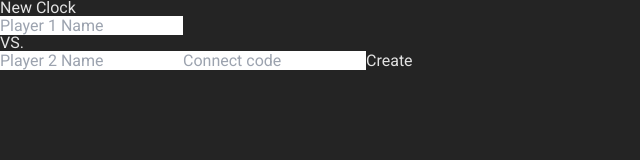
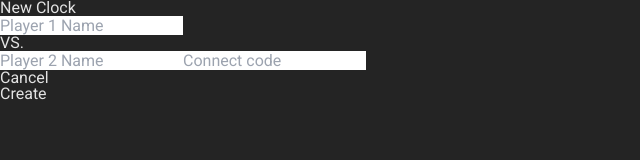
Before and after one commit to aaluzzi/shot-clock, a React (Vite) app: page / in a window 1280 px wide. Both pictures are taken after typing "Sample" into the empty fields and a click on the button "Create Clock". Shown: the top 160 px of the page, without its empty margins (0-640 px from the left). Built offline with nearby package versions, Linux system fonts and the light colour scheme.

Commit message:
Add cancel button and input max lengths to input form

```diff
--- a/src/App.jsx
+++ b/src/App.jsx
@@ -54,7 +54,6 @@ function App() {
 
       socket.on('receive-data', initialData => {
         setInitialData(initialData);
-        console.log(initialData);
       });
 
       return () => {
@@ -70,7 +69,7 @@ function App() {
   } else if (initialData) {
     return <ListenerGameDisplay socket={socketState} initialData={initialData} />
   } else if (showForm) {
-    return <InputForm setRoomCode={setRoomCode} setPlayerNames={setPlayerNames} />
+    return <InputForm setShowForm={setShowForm} setRoomCode={setRoomCode} setPlayerNames={setPlayerNames} />
   } else {
     return <StartMenu socket={socketState} setRoomCode={setRoomCode} setShowForm={setShowForm} />
   }
--- a/src/InputForm.jsx
+++ b/src/InputForm.jsx
@@ -1,4 +1,4 @@
-function InputForm({setPlayerNames, setRoomCode}) {
+function InputForm({setShowForm, setPlayerNames, setRoomCode}) {
     const onSubmitForm = (e) => {
         e.preventDefault();
         setPlayerNames([e.target[0].value, e.target[1].value]);
@@ -12,13 +12,19 @@ function InputForm({setPlayerNames, setRoomCode}) {
         <div className="h-screen m-auto flex flex-col items-center justify-center gap-8">
             <h1 className="text-5xl font-bold">New Clock</h1>
             <form onSubmit={onSubmitForm} className="flex flex-col items-center justify-center gap-4">
-                <input className="p-2 text-base rounded-md bg-neutral-700" type="text" required placeholder="Player 1 Name" />
+                <input className="p-2 text-base rounded-md bg-neutral-700" type="text" maxLength="32" required placeholder="Player 1 Name" />
                 <div className="font-bold">VS.</div>
-                <input className="p-2 text-base rounded-md bg-neutral-700" type="text" required placeholder="Player 2 Name" />
-                <input className="p-2 text-base rounded-md bg-neutral-700" type="text" required placeholder="Connect code" />
-                <button type="submit" className={"h-12 rounded-lg shadow-sm border border-transparent px-4 py-2.5 font-medium bg-gray-900 text-white cursor-pointer transition-colors duration-200 hover:border-indigo-500 focus:outline-none select-none"}>
-                    Create
-                </button>
+                <input className="p-2 text-base rounded-md bg-neutral-700" type="text" maxLength="32" required placeholder="Player 2 Name" />
+                <input className="p-2 text-base rounded-md bg-neutral-700" type="text" maxLength="16" required placeholder="Connect code" />
+                <div className="flex gap-2">
+                    <div onClick={() => (setShowForm(false))} className={"h-12 flex items-center rounded-lg shadow-sm border border-transparent px-4 py-2.5 font-medium bg-gray-900 text-white cursor-pointer transition-colors duration-200 hover:border-indigo-500 focus:outline-none select-none"}>
+                        Cancel
+                    </div>
+                    <button type="submit" className={"h-12 rounded-lg shadow-sm border border-transparent px-4 py-2.5 font-medium bg-gray-900 text-white cursor-pointer transition-colors duration-200 hover:border-indigo-500 focus:outline-none select-none"}>
+                        Create
+                    </button>
+                </div>
+
             </form>
         </div>
     );
--- a/src/ListenerGameDisplay.jsx
+++ b/src/ListenerGameDisplay.jsx
@@ -91,7 +91,7 @@ function ListenerGameDisplay({ socket, initialData }) {
     if (players) {
         return (
             <div className="h-screen m-auto flex flex-col items-center ">
-                <div className={"flex-1 flex items-center select-none font-bold text-[128px] lg:text-[256px]  " + (countdown <= 5 ? "text-red-600" : "")}>
+                <div className={"flex-1 flex items-center select-none font-bold text-[150px] lg:text-[300px]  " + (countdown <= 5 ? "text-red-600" : "")}>
                     {countdown}
                 </div>
                 <div className='w-full flex flex-wrap p-4 gap-4 justify-between'>
--- a/src/StartMenu.jsx
+++ b/src/StartMenu.jsx
@@ -34,9 +34,9 @@ function StartMenu({socket, setRoomCode, setShowForm}) {
             <button onClick={() => setShowForm(true)} className={"h-12 rounded-lg shadow-sm border border-transparent px-4 py-2.5 font-medium bg-gray-900 text-white cursor-pointer transition-colors duration-200 hover:border-indigo-500 focus:outline-none select-none"}>
                 Create Clock
             </button>
-            <div className="font-bold text-2xl">or</div>
+            <div className="text-2xl">or</div>
             <form onSubmit={onSubmitForm} className="flex items-center justify-center gap-4">
-                <input className="p-2 w-[128px] text-base rounded-md bg-neutral-700" type="text"
+                <input className="p-2 w-[150px] text-base rounded-md bg-neutral-700" type="text"
                     value={codeInput} onChange={handleInputChange} required placeholder="Connect code" />
                 <button type="submit" className={"h-12 rounded-lg shadow-sm border border-transparent px-4 py-2.5 font-medium bg-gray-900 text-white cursor-pointer transition-colors duration-200 hover:border-indigo-500 focus:outline-none select-none"}>
                     Join
```
